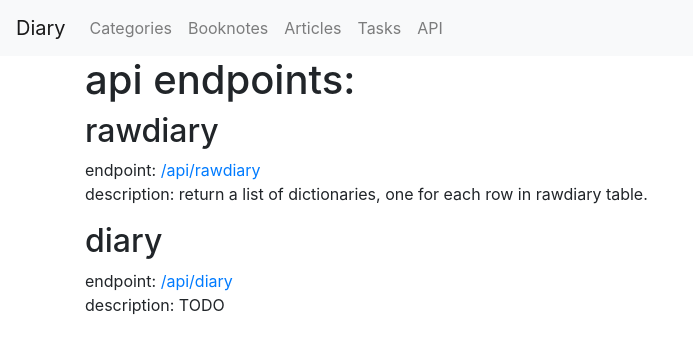
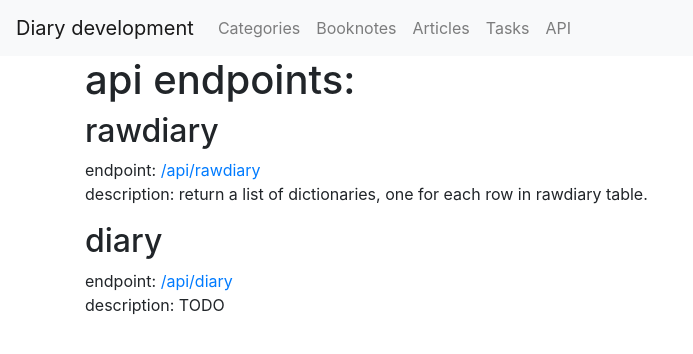
Before and after one commit to HaeckelK/diary_wa, a Flask app: page /api/ in a window 1280 px wide. Shown: the top 354 px of the page, without its empty margins (0-693 px from the left). Run offline with Flask 2, Linux system fonts and the light colour scheme; parts of the project's set-up code (start-up, migrations or seed data) failed here and were passed over; some libraries are stand-ins or nearby versions.

Commit message:
feat: add BUILD_ENV to nav bar (#51)
Co-authored-by: HaeckelK <haeckelk.github@gmail.com>

```diff
--- a/docker-compose.yml
+++ b/docker-compose.yml
@@ -16,6 +16,7 @@ services:
       - ARTICLES_API_URL=http://articles-api:5000
       - MAIN_DATABASE_URI=$MAIN_DATABASE_URI
       - SECRET_KEY=$SECRET_KEY
+      - BUILD_ENV=$BUILD_ENV
     ports:
       - 5125:5000
     restart: always
--- a/services/diary/app.py
+++ b/services/diary/app.py
@@ -24,6 +24,7 @@ def create_app():
     app = Flask(__name__)
     app.config['SQLALCHEMY_DATABASE_URI'] = os.environ["MAIN_DATABASE_URI"]
     app.config["ARTICLES_API_URL"] = os.environ["ARTICLES_API_URL"]
+    app.config["BUILD_ENV"] = os.environ["BUILD_ENV"]
 
     from diary.model import db, DefaultCategory
     db.init_app(app)
--- a/services/diary/templates/base.html
+++ b/services/diary/templates/base.html
@@ -26,7 +26,7 @@
 {% set userid = session.get("user_id", None) %}
 {% set badge = session.get("badge", None) %}
 <nav class="navbar navbar-expand-lg navbar-light bg-light">
-  <a class="navbar-brand" href="\">Diary {{config['PLATFORM']}}</a>
+  <a class="navbar-brand" href="\">Diary {{config['BUILD_ENV']}}</a>
   <button class="navbar-toggler" type="button" data-toggle="collapse" data-target="#navbarSupportedContent" aria-controls="navbarSupportedContent" aria-expanded="false" aria-label="Toggle navigation">
     <span class="navbar-toggler-icon"></span>
   </button>
```
Also changed, not shown: 1 other file.
